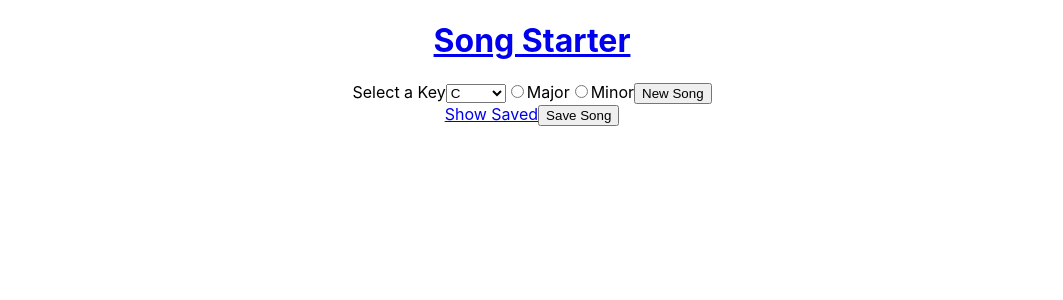
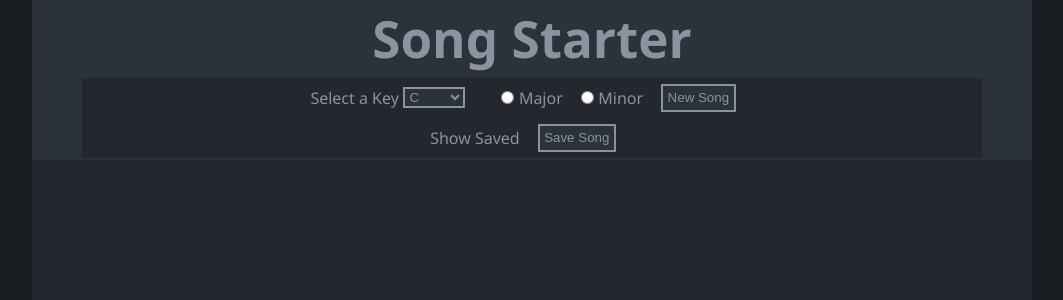
Before and after one commit to Song-Starter/song-starter, a React (Create React App) app: page /poem in a window 1280 px wide. Shown: the top 300 px of the page, without its empty margins (108-1171 px from the left). Built offline with nearby package versions, Linux system fonts and the light colour scheme.

Commit message:
Add basic color theme and style Header.

```diff
--- a/src/components/App.css
+++ b/src/components/App.css
@@ -1,38 +1,13 @@
 .App {
   text-align: center;
+  max-width: 1000px;
+  margin: auto;
+  background-color: #24282E;
+  color: #8B92A0;
+  height: 100vh;
 }
 
-.App-logo {
-  height: 40vmin;
-  pointer-events: none;
+a {
+  text-decoration: none;
+  color: #8B92A0;
 }
-
-@media (prefers-reduced-motion: no-preference) {
-  .App-logo {
-    animation: App-logo-spin infinite 20s linear;
-  }
-}
-
-.App-header {
-  background-color: #282c34;
-  min-height: 100vh;
-  display: flex;
-  flex-direction: column;
-  align-items: center;
-  justify-content: center;
-  font-size: calc(10px + 2vmin);
-  color: white;
-}
-
-.App-link {
-  color: #61dafb;
-}
-
-@keyframes App-logo-spin {
-  from {
-    transform: rotate(0deg);
-  }
-  to {
-    transform: rotate(360deg);
-  }
-}
--- a/src/components/Header.css
+++ b/src/components/Header.css
@@ -0,0 +1,44 @@
+h1 {
+  margin: 0 0 5px 0;
+}
+
+.title {
+  font-size: 4vw;
+}
+
+.Header {
+  background-color: #2C323A;
+  height: 20%;
+  display: flex;
+  flex-direction: column;
+  align-items: center;
+  justify-content: center;
+}
+
+.NavBar, .SavedNav {
+  width: 90%;
+  height: 2.5rem;
+  background-color: #24282E;
+  display: flex;
+  justify-content: center;
+  align-items: center;
+}
+
+#key {
+  margin: 0 2% 0 0.5%;
+  background-color: #2C323A;
+  color: #8B92A0;
+  border: 2px solid #8B92A0;
+}
+
+input {
+  margin: 0 0.5% 0 2%;
+}
+
+button {
+  margin: 0 2%;
+  padding: 0.5%;
+  background-color: #2C323A;
+  color: #8B92A0;
+  border: 2px solid #8B92A0;
+}
--- a/src/components/Header.js
+++ b/src/components/Header.js
@@ -8,7 +8,7 @@ const Header = ({createNewSong, saveSong}) => {
   return (
     <div className="Header">
       <Link to="/">
-        <h1>Song Starter</h1>
+        <h1 className="title">Song Starter</h1>
       </Link>
       <NavBar createNewSong={createNewSong}/>
       <SavedNav saveSong={saveSong}/>
--- a/src/index.css
+++ b/src/index.css
@@ -1,13 +1,5 @@
 body {
   margin: 0;
-  font-family: -apple-system, BlinkMacSystemFont, 'Segoe UI', 'Roboto', 'Oxygen',
-    'Ubuntu', 'Cantarell', 'Fira Sans', 'Droid Sans', 'Helvetica Neue',
-    sans-serif;
-  -webkit-font-smoothing: antialiased;
-  -moz-osx-font-smoothing: grayscale;
+  font-family: 'Segoe UI', Tahoma, Geneva, Verdana, sans-serif;
+  background-color: #1A1E23;
 }
-
-code {
-  font-family: source-code-pro, Menlo, Monaco, Consolas, 'Courier New',
-    monospace;
-}
```
